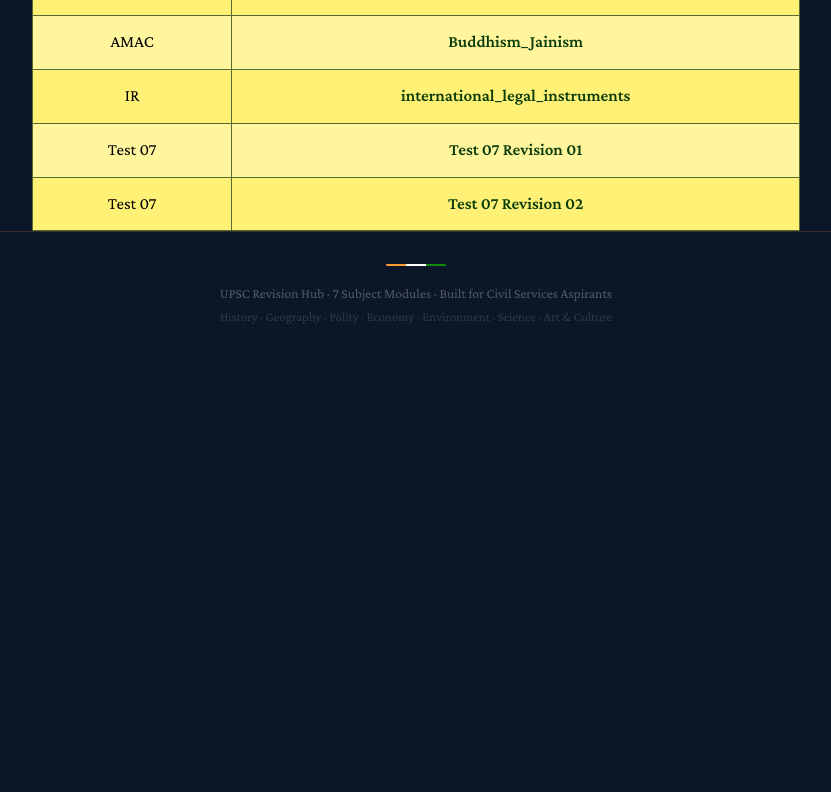
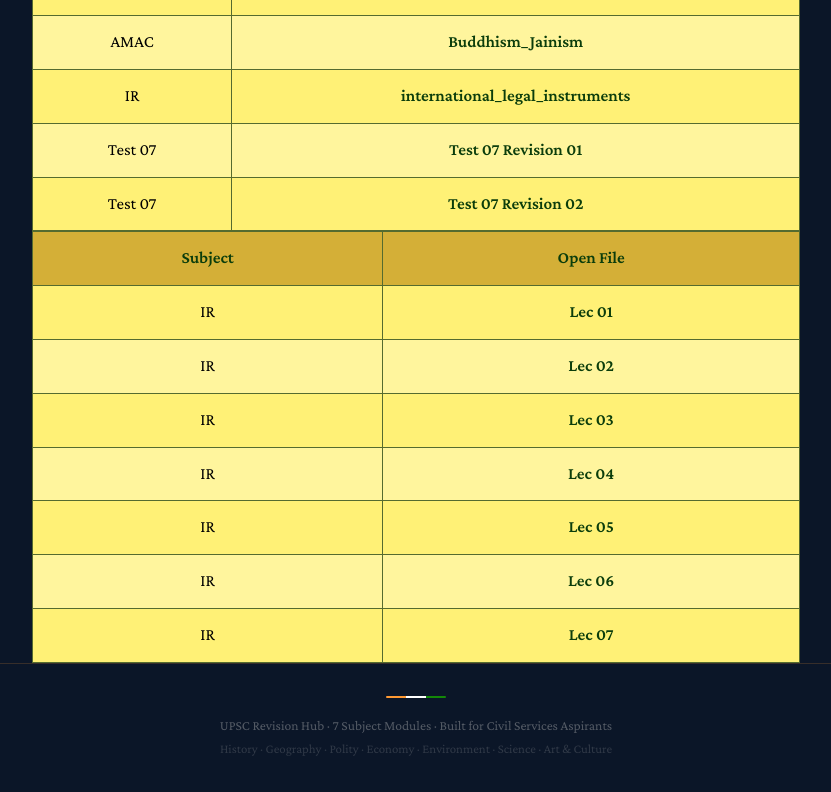
Before and after one commit to pathikp206-boop/upsc, a plain HTML site: page index.html in a window 1280 px wide. Shown: the part 2290-3082 px from the top of the page, without its empty margins (224-1055 px from the left). Before the commit the page ends 2651 px from the top, so only its background shows below. Drawn offline with nearby package versions, Linux system fonts and the light colour scheme; a web font is replaced by a local one.

Commit message:
Update index.html

```diff
--- a/index.html
+++ b/index.html
@@ -595,7 +595,40 @@
 </table>
 
 
-
+<table>
+  <tr>
+    <th>Subject</th>
+    <th>Open File</th>
+  </tr><tr>
+    <td>IR</td>
+    <td><a href="IR_Cornell_Notes 01.html">Lec 01</a></td>
+  </tr>
+  <tr>
+    <td>IR</td>
+    <td><a href="IR_Cornell_Notes_L2.html">Lec 02</a></td>
+  </tr>
+  <tr>
+    <td>IR</td>
+    <td><a href="IR_Cornell_Notes_L3.html">Lec 03</a></td>
+  </tr>
+  <tr>
+    <td>IR</td>
+    <td><a href="IR_Cornell_Notes_L4.html">Lec 04</a></td>
+  </tr>
+  <tr>
+    <td>IR</td>
+    <td><a href="IR_Cornell_Notes_L5.html">Lec 05</a></td>
+  </tr>
+  <tr>
+    <td>IR</td>
+    <td><a href="IR_Cornell_Notes_L6.html">Lec 06</a></td>
+  </tr>
+  <tr>
+    <td>IR</td>
+    <td><a href="IR_Cornell_Notes l7.html">Lec 07</a></td>
+  </tr>
+  <tr>
+</table>
 
 
 
```
